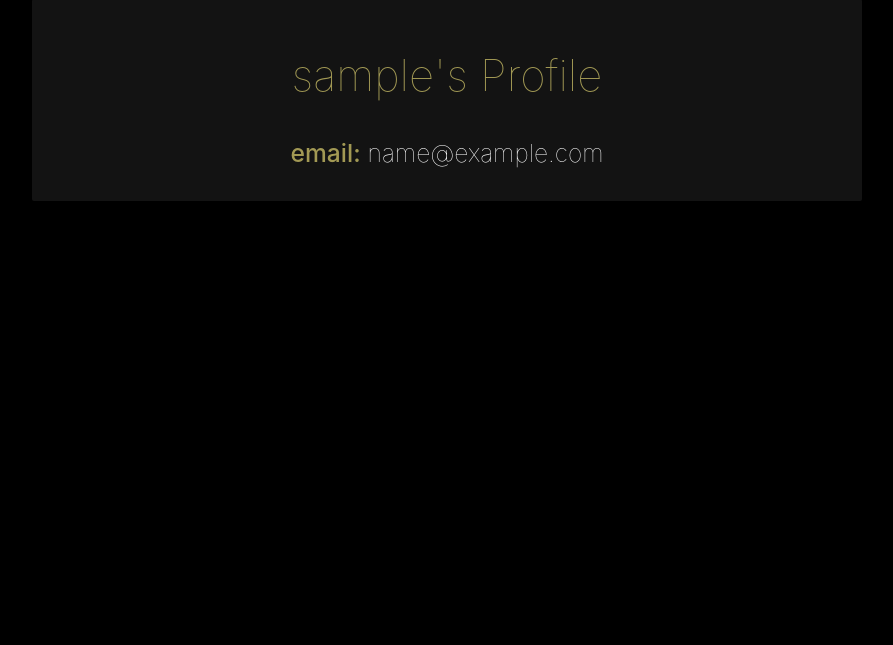
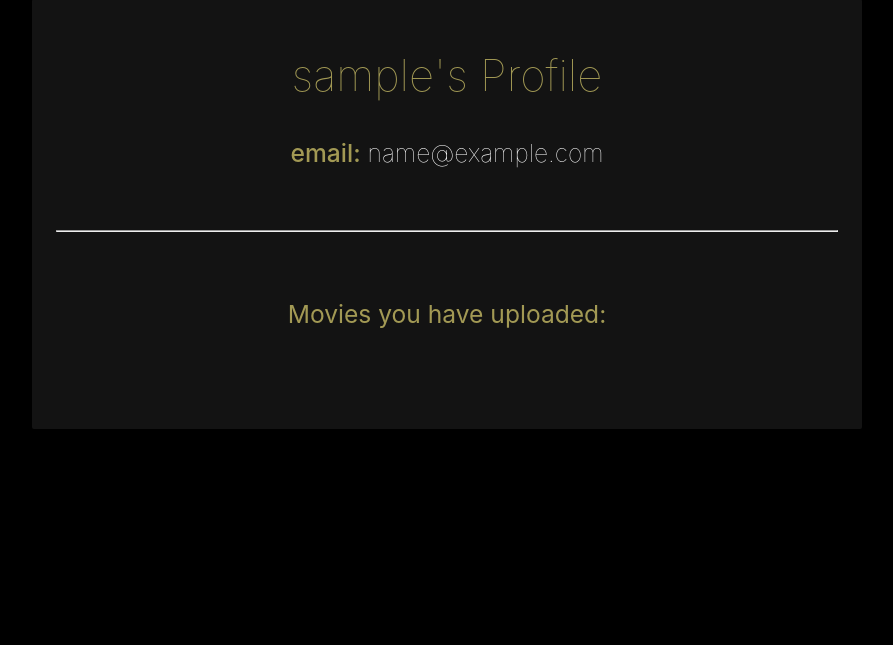
Before and after one commit to Hidnish/Milestone-Project-3-damovies, a Flask app: page /profile/1 in a window 1280 px wide. Shown: the part 151-796 px from the top of the page, without its empty margins (193-1086 px from the left). Run offline with Flask 2, Linux system fonts and the light colour scheme; the visitor is signed in with stand-in values (Sample User, id 1); a database or web service that is not in the repository returns one stand-in record (values such as "Sample title"); some libraries are stand-ins or nearby versions.

Commit message:
Add functionality to see movies uploaded by current user

```diff
--- a/app.py
+++ b/app.py
@@ -113,11 +113,26 @@ def login():
 @app.route("/profile/<username>", methods=["GET", "POST"])
 def profile(username):
 
+    movies = list(mongo.db.movies.find())
     username = mongo.db.users.find_one(
         {"username": session["user"]})["username"]
+    user_id = mongo.db.users.find_one(
+        {"username": session["user"]})["_id"]
+    # Checks if the current user has uploaded any movie
+    movie_user = mongo.db.movies.find_one({'created_by': user_id})
+
+    # ----- Look at the bottom of the page for comments -----
+    for movie in movies:
+        if movie['created_by'] != user_id:
+            continue
+        else:
+            movie['created_by'] = username
+
     if session["user"]:
-        user_email = mongo.db.users.find_one({"username": session['user']})['email']
-        return render_template("profile.html", username=username, user_email=user_email)
+        user_email = mongo.db.users.find_one(
+            {"username": session['user']})['email']
+        return render_template("profile.html", username=username,
+                user_email=user_email, movies=movies, movie_user=movie_user)
 
     return redirect(url_for("login"))
 
--- a/templates/profile.html
+++ b/templates/profile.html
@@ -11,7 +11,23 @@
             <h5 class="center-align thin text-white extra-margin2">
                 <strong class="text-gold">email:</strong> {{ user_email }}
             </h5>
-                </h4>
+            <br><br><hr><br><br>
+            <div class="center-align">
+                <h5 class="text-gold">Movies you have uploaded:</h5>
+                <br><br>
+                {% if movie_user %}
+                    {% for movie in movies|sort(attribute='title') %}
+                        {% if movie.created_by == session.user %}
+                            <ul>
+                                <li class="font-small thin">{{ movie.title }}</li>
+                            </ul>
+                        {% endif%}
+                    {% endfor %}
+                {% else %}
+                    <h5 class="thin">No movies yet</h5>
+                {% endif %}
+                <br>
+            </div>
         </div>
     </div>
 </div>
```
Lines whose indentation alone changed are shown as unchanged.
